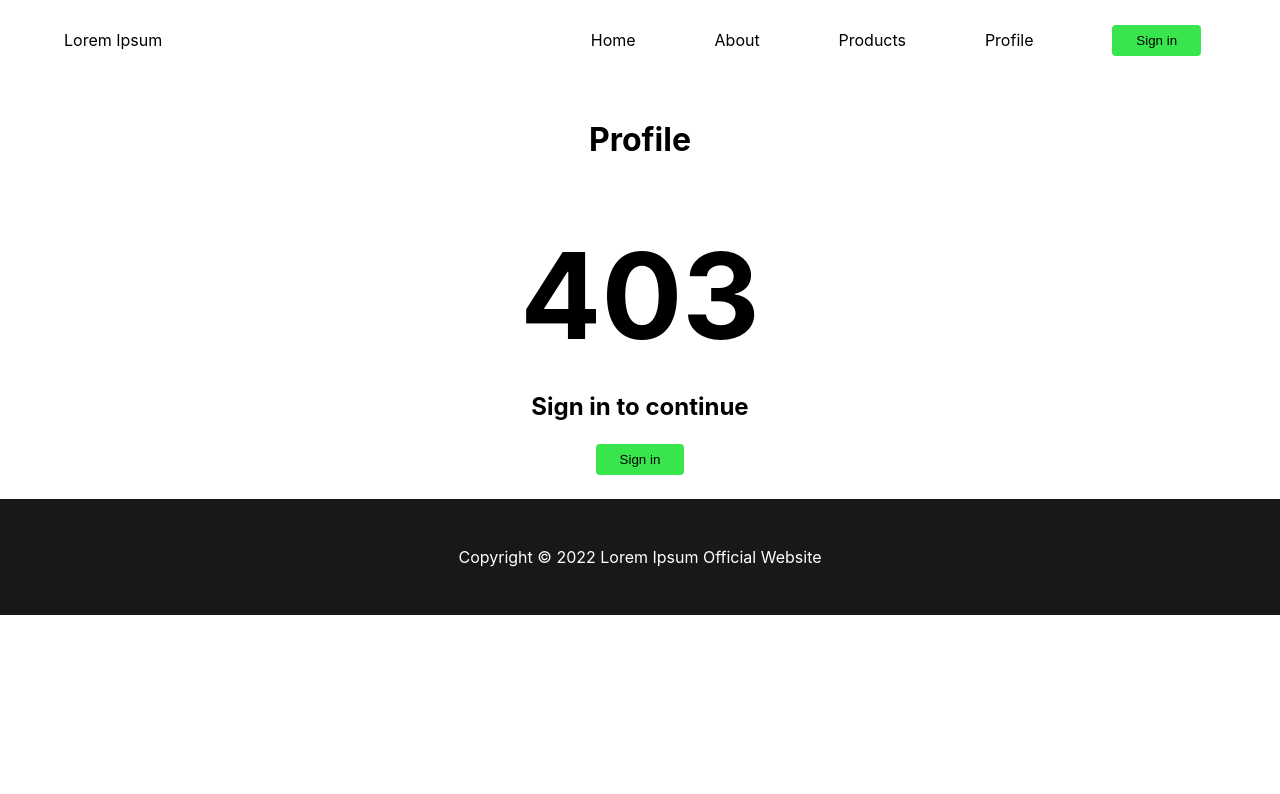
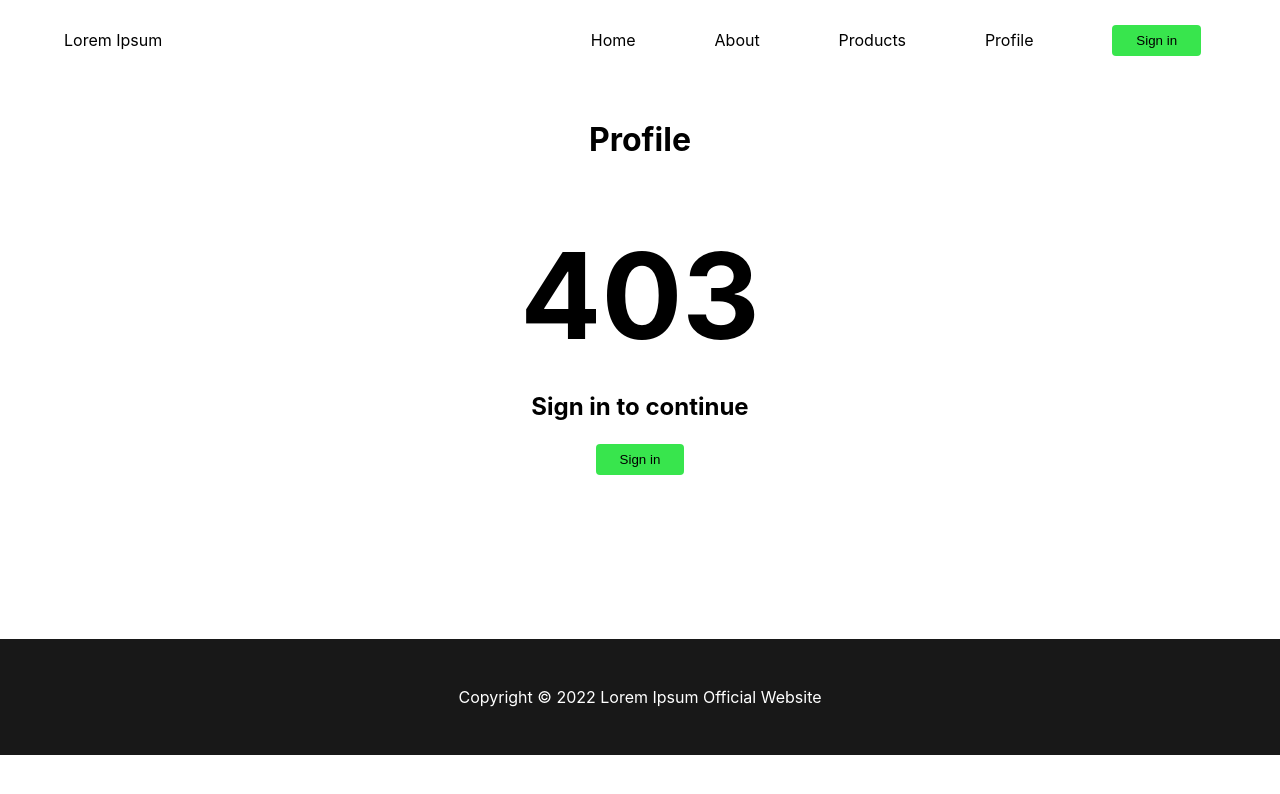
Before and after one commit to aaahanamehrotra/shoes-e-commerce, a Next.js app: page /profile in a window 1280 px wide. Shown: the top 794 px of the page. Built offline with nearby package versions, Linux system fonts and the light colour scheme; no server answers.

Commit message:
fix footer

```diff
--- a/pages/profile.js
+++ b/pages/profile.js
@@ -13,7 +13,7 @@ function Profile() {
     <>
       <Navbar session={session} />
       <h1 className="page-heading">Profile</h1>
-      <div>
+      <div className={styles.container}>
         {!session && (
           <div className={SignInTo.container}>
             <h1 className={SignInTo.large}>403</h1>
--- a/styles/Profile.module.css
+++ b/styles/Profile.module.css
@@ -8,3 +8,7 @@
 .profilegrp {
   margin-block: 20px;
 }
+
+.container {
+  min-height: 55vh;
+}
```
